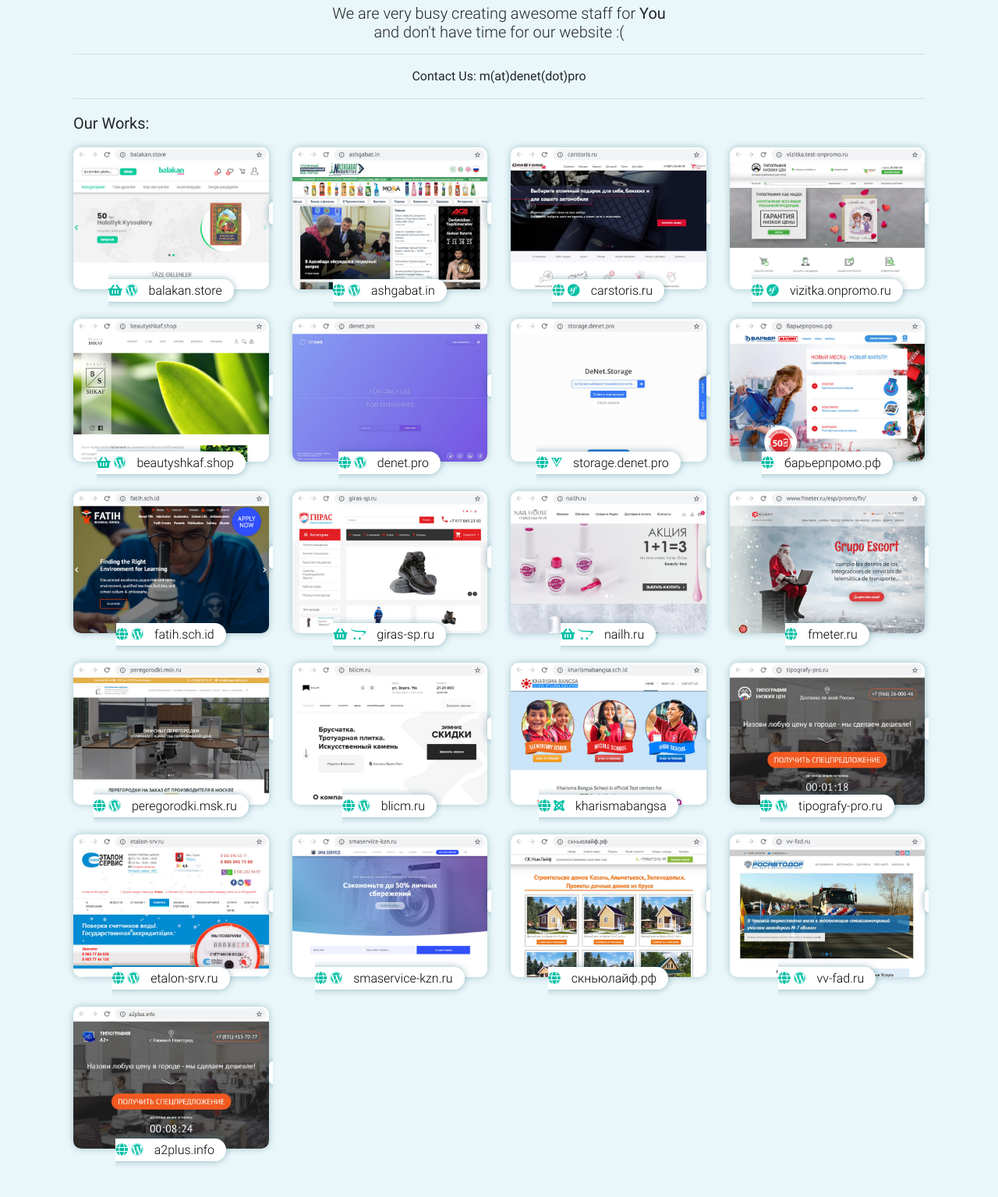
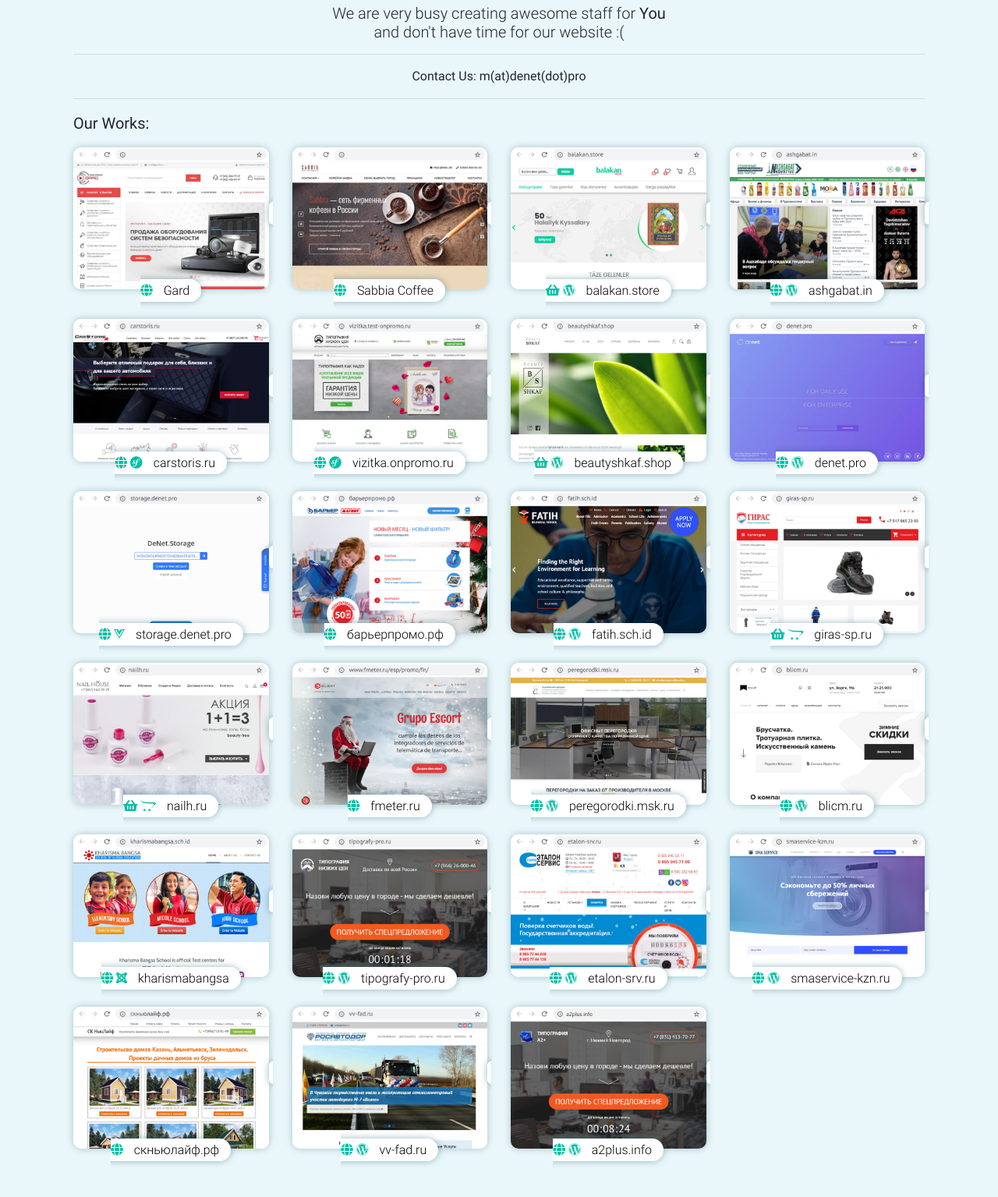
Before and after one commit to md2158/Portfolio, a PHP site: page / in a window 1280 px wide. Shown: the part 339-1874 px from the top of the page at 78% size. Run offline with PHP 8.4, Linux system fonts and the light colour scheme; some libraries are stand-ins or nearby versions.

Commit message:
2 new project added

```diff
--- a/index.php
+++ b/index.php
@@ -38,6 +38,29 @@
             <p class="lead"><b>Our Works:</b></p>
             <div class="our-works">
               <div class="row">
+
+                <div class="col-lg-3 col-md-4 col-sm-6 col-12 mb-4">
+                  <div class="ow-item">
+                    <img src="img/works/gard.jpg" alt="">
+                    <a href="https://meret.pro/works/gard/" class="ow-link" target="_blank">
+                      <i class="fas fa-globe"></i>
+                      <!-- <i class="fab fa-wordpress"></i> -->
+                      <span>Gard</span>
+                    </a>
+                  </div>
+                </div>
+
+                <div class="col-lg-3 col-md-4 col-sm-6 col-12 mb-4">
+                  <div class="ow-item">
+                    <img src="img/works/sabbia.jpg" alt="">
+                    <a href="https://meret.pro/works/sabbia/" class="ow-link" target="_blank">
+                      <i class="fas fa-globe"></i>
+                      <!-- <i class="fab fa-wordpress"></i> -->
+                      <span>Sabbia Coffee</span>
+                    </a>
+                  </div>
+                </div>
+
                 <div class="col-lg-3 col-md-4 col-sm-6 col-12 mb-4">
                   <div class="ow-item">
                     <img src="img/works/balakan.jpg" alt="">
```
Also changed, not shown: img/works/gard.jpg (added), img/works/sabbia.jpg (added).
